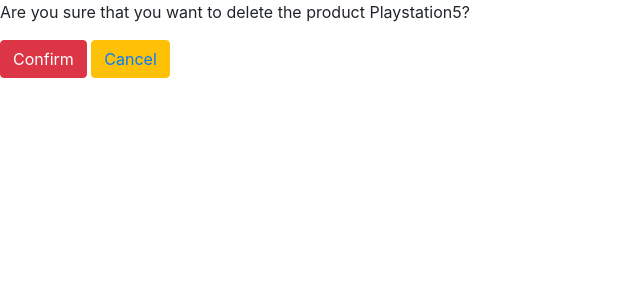
After one commit to angheben/CRUD_with_Class_Based_Views, a Django app: page /1/delete/ in a window 1280 px wide. The commit adds this page. Shown: the top 300 px of the page, without its empty margins (0-640 px from the left). Run offline with Django 4.2, Linux system fonts and the light colour scheme; data comes from the database, SQL or seed files in the repository; both versions use the stored data as it was after the commit; some libraries are stand-ins or nearby versions.

Commit message:
Update View working and Delete View add to
Project done

```diff
--- /dev/null
+++ b/core/templates/delete_product.html
@@ -0,0 +1,14 @@
+{% extends 'base.html' %}
+{% load bootstrap4 %}
+{% block content %}
+    <form method="post">
+        {% csrf_token %}
+        <p> Are you sure that you want to delete the product {{ object }}? </p>
+        {% buttons %}
+            <button type="submit" class="btn btn-danger"> Confirm </button>
+            <button type="button" class="btn btn-warning">
+                <a href="{% url 'index' %}"> Cancel </a>
+        </button>
+        {% endbuttons %}
+    </form>
+{% endblock %}
--- a/core/templates/index.html
+++ b/core/templates/index.html
@@ -19,8 +19,8 @@
               <td>{{product.name}}</td>
               <td>US$ {{product.price|intcomma}}</td>
               <td>
-                <a class="btn btn-warning" href="#">Edit</a>
-                <a class="btn btn-danger" href="#">Delete</a>
+                <a class="btn btn-warning" href="{% url 'update_product' product.pk %}">Edit</a>
+                <a class="btn btn-danger" href="{% url 'delete_product' product.pk %}">Delete</a>
               </td>
             </tr>
           {% endfor %}
--- a/core/urls.py
+++ b/core/urls.py
@@ -1,8 +1,10 @@
 from django.urls import path
 
-from .views import IndexView, CreateProductView
+from .views import IndexView, CreateProductView, UpdateProductView, DeleteProductView
 
 urlpatterns = [
     path("", IndexView.as_view(), name='index'),
-    path("add/", CreateProductView.as_view(), name='add_product')
+    path("add/", CreateProductView.as_view(), name='add_product'),
+    path('<int:pk>/update/', UpdateProductView.as_view(), name='update_product'),
+    path('<int:pk>/delete/', DeleteProductView.as_view(), name='delete_product'),
 ]
--- a/core/views.py
+++ b/core/views.py
@@ -1,7 +1,6 @@
 from django.views.generic import ListView
 from django.views.generic.edit import CreateView, UpdateView, DeleteView
 from .models import Product
-from .forms import ProductModelForm
 from django.urls import reverse_lazy
 
 
@@ -20,4 +19,13 @@
 
 
 class UpdateProductView(UpdateView):
-    pass
+    model = Product
+    template_name = 'product_form.html'
+    fields = ['name', 'price']
+    success_url = reverse_lazy('index')
+
+
+class DeleteProductView(DeleteView):
+    model = Product
+    template_name = 'delete_product.html'
+    success_url = reverse_lazy('index')
```
Also changed, not shown: db.sqlite3.
